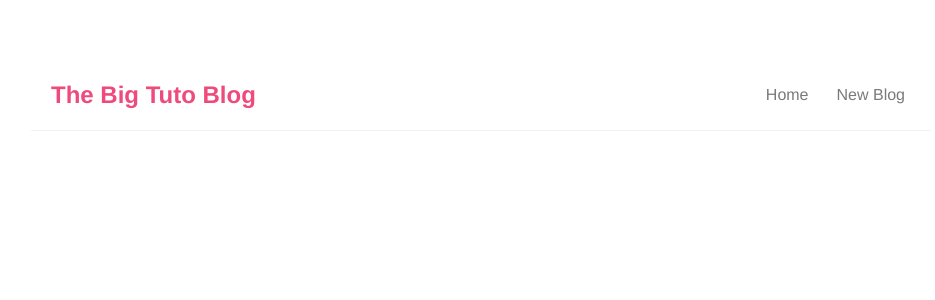
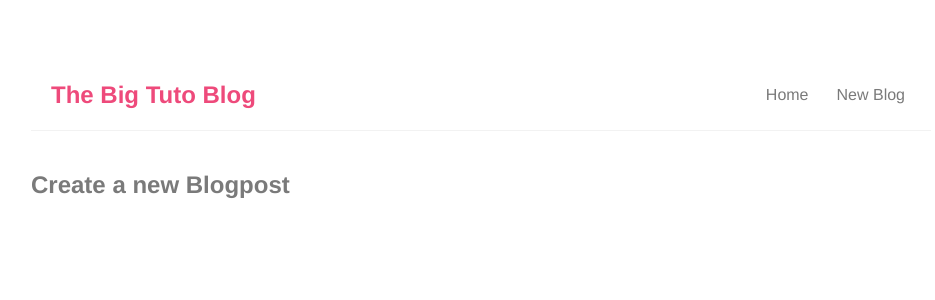
Before and after one commit to gabusdev/Simple-blog, a React (Create React App) app: page /create in a window 1280 px wide. Shown: the top 300 px of the page, without its empty margins (159-1094 px from the left). Built offline with nearby package versions, Linux system fonts and the light colour scheme.

Commit message:
Se añadio otra pagina al sitio

```diff
--- a/src/App.tsx
+++ b/src/App.tsx
@@ -4,6 +4,7 @@
 import Navbar from "./Navbar";
 import Home from "./Home";
 import { BrowserRouter as Router, Route, Routes } from "react-router-dom";
+import Create from "./Create";
 
 function App() {
   return (
@@ -13,6 +14,7 @@ function App() {
           <Navbar />
           <Routes>
             <Route path='/' element={<Home />} />
+            <Route path='/create' element={<Create />} />
           </Routes>
         </div>
       </div>
--- /dev/null
+++ b/src/Create.tsx
@@ -0,0 +1,9 @@
+import { FunctionComponent } from "react";
+
+interface CreateProps {}
+
+const Create: FunctionComponent<CreateProps> = () => {
+  return <h2>Create a new Blogpost</h2>;
+};
+
+export default Create;
--- a/src/Navbar.tsx
+++ b/src/Navbar.tsx
@@ -9,7 +9,7 @@ const Navbar: FunctionComponent<NavbarProps> = () => {
       <a className='links' href='/'>
         Home
       </a>
-      <a href='/new'>New Blog</a>
+      <a href='/create'>New Blog</a>
     </nav>
   );
 };
--- a/src/useFetch.tsx
+++ b/src/useFetch.tsx
@@ -25,7 +25,7 @@ export const useFetch = (url: string) => {
           setError(err.message);
           setIsPending(false);
         });
-    }, 1000);
+    }, 500);
     // console.log("use effect ran");
   }, [url]);
 
```
